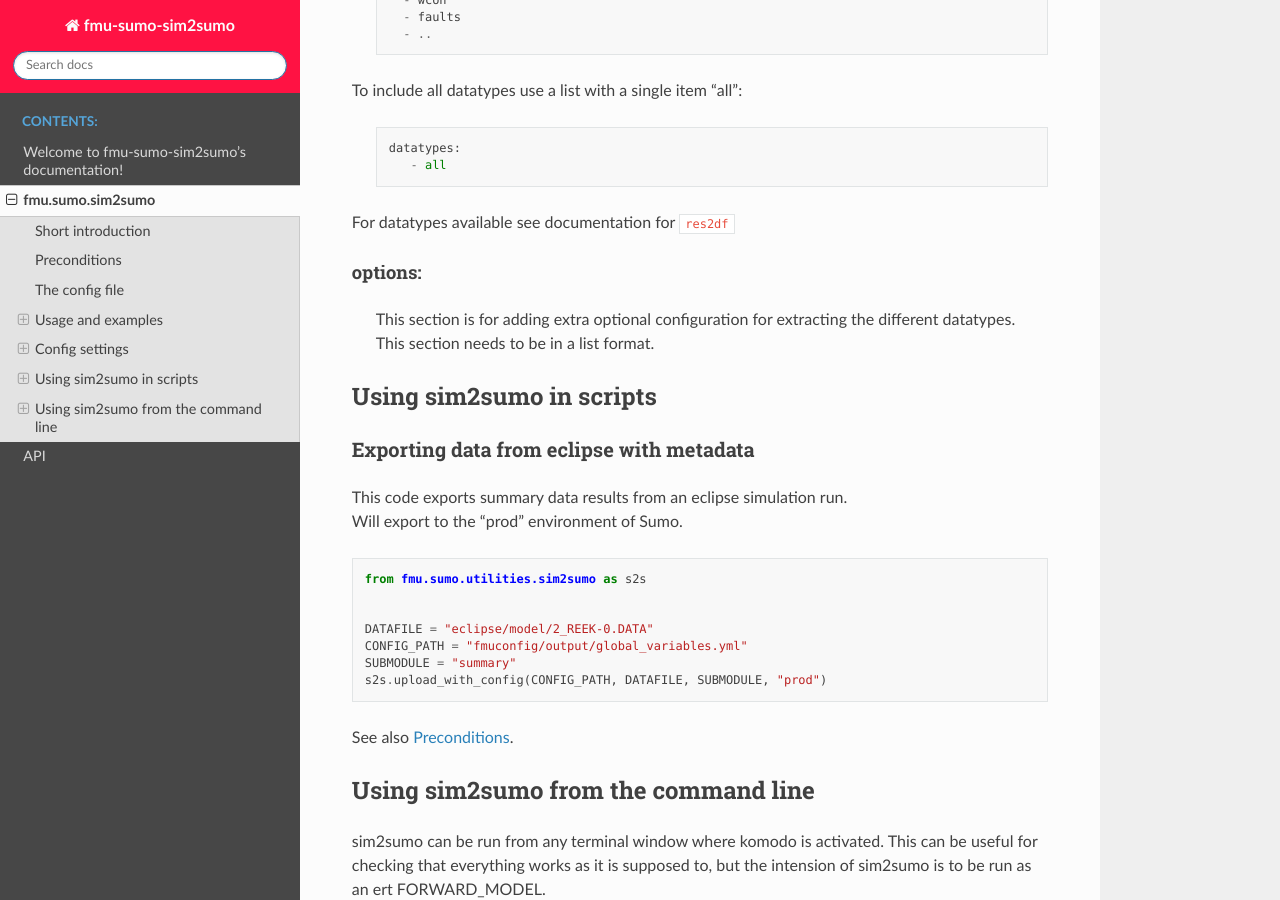
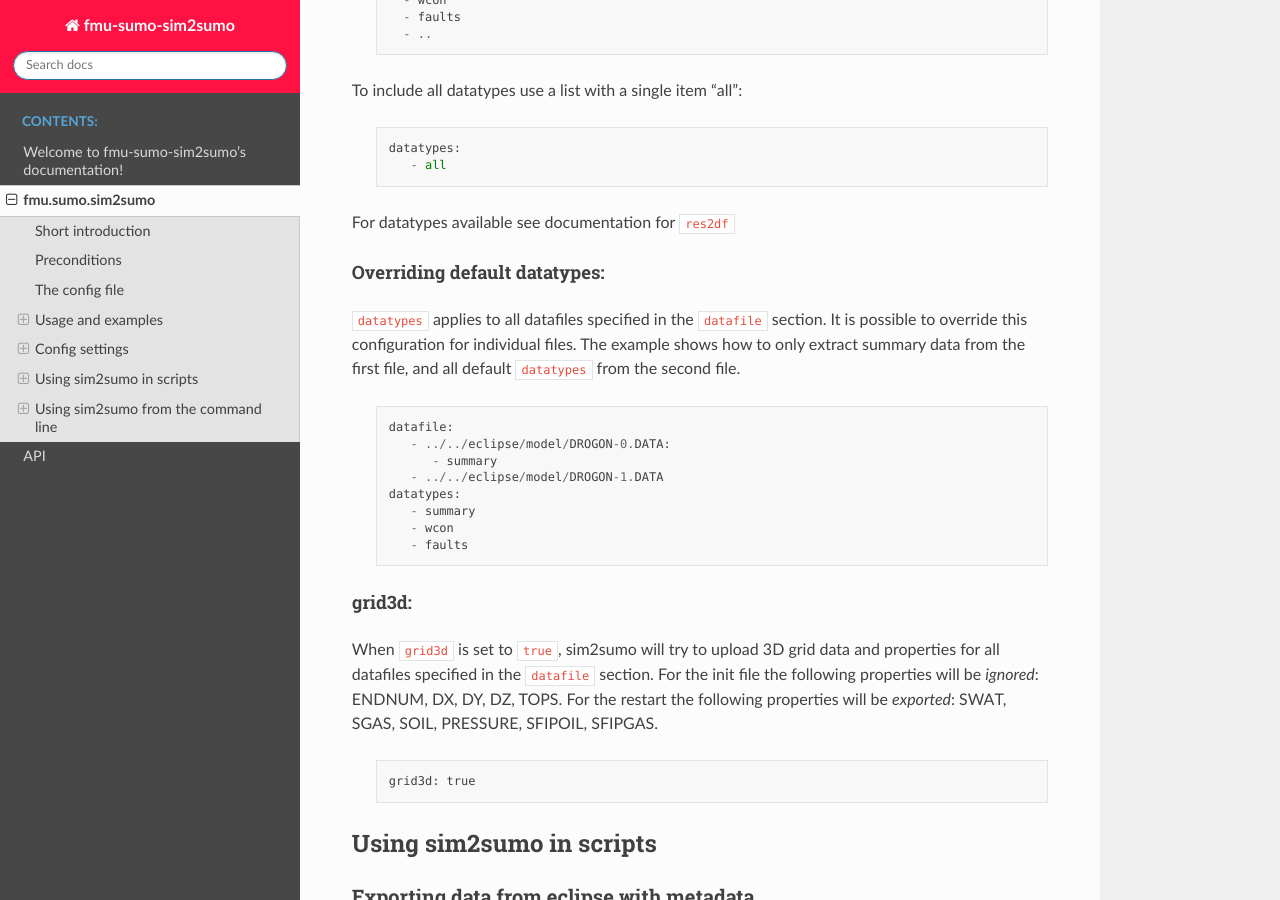
Before and after one commit to equinor/fmu-sumo-sim2sumo, a Sphinx documentation site: the page built from docs/sim2sumo.rst, in a window 1280 px wide and 900 px high, scrolled down 3948 px. Built offline with Sphinx 7.4.7 and the Read the Docs theme 3.1.0, drawn with Linux system fonts in a browser that asks for light colours.

Commit message:
Update 3dgrid docs (#113)
* Add docs section about grid3d config

* Fix typo

* Make static param local variable instead

* Update grid3d docs

```diff
--- a/docs/sim2sumo.rst
+++ b/docs/sim2sumo.rst
@@ -205,10 +205,40 @@ To include all datatypes use a list with a single item "all":
 
 For datatypes available see documentation for ``res2df``
 
-options:
--------------
-   | This section is for adding extra optional configuration for extracting the different datatypes.
-   | This section needs to be in a list format.
+.. options:
+.. -------------
+..    | This section is for adding extra optional configuration for extracting the different datatypes.
+..    | This section needs to be in a list format.
+
+
+Overriding default datatypes:
+----------------
+``datatypes`` applies to all datafiles specified in the ``datafile`` section.
+It is possible to override this configuration for individual files.
+The example shows how to only extract summary data from the first file, and all default ``datatypes`` from the second file.
+
+   .. code-block::
+
+      datafile:
+         - ../../eclipse/model/DROGON-0.DATA:
+            - summary
+         - ../../eclipse/model/DROGON-1.DATA
+      datatypes:
+         - summary
+         - wcon
+         - faults
+
+grid3d:
+----------------
+When ``grid3d`` is set to ``true``, sim2sumo will try to upload 3D grid data and properties for all datafiles specified in the ``datafile`` section.
+For the init file the following properties will be *ignored*: ENDNUM, DX, DY, DZ, TOPS.
+For the restart the following properties will be *exported*: SWAT, SGAS, SOIL, PRESSURE, SFIPOIL, SFIPGAS.
+
+
+   .. code-block::
+
+      grid3d: true
+
 
 
 Using sim2sumo in scripts
```
Also changed, not shown: other parts of docs/sim2sumo.rst (+1 -1 lines), 1 other file.
